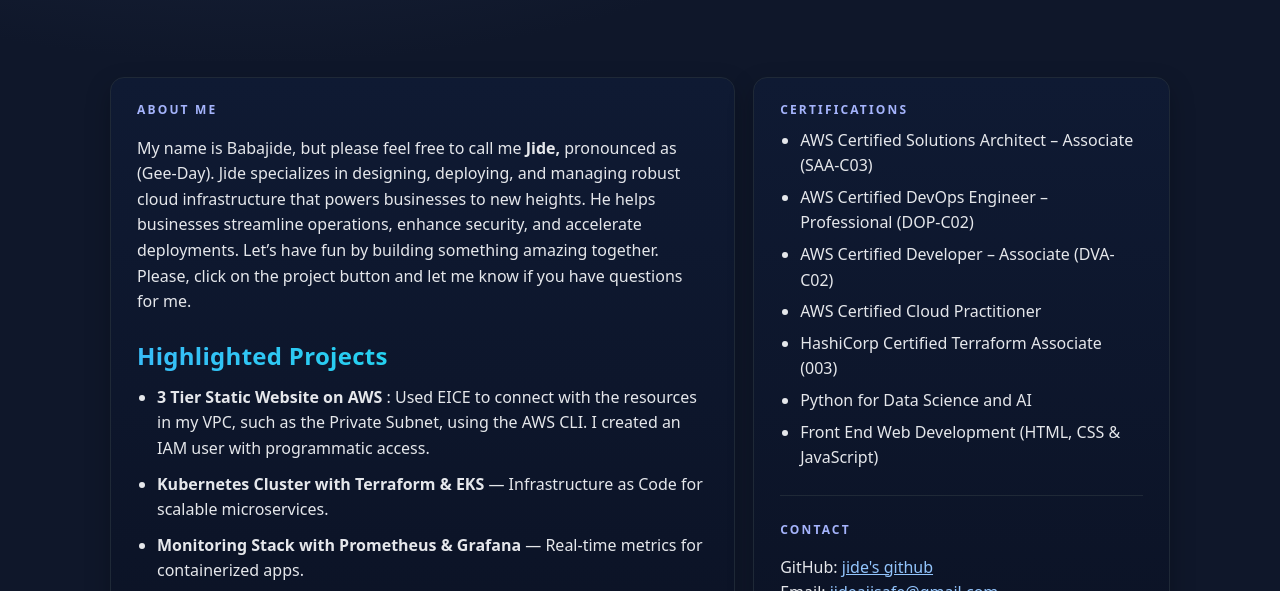
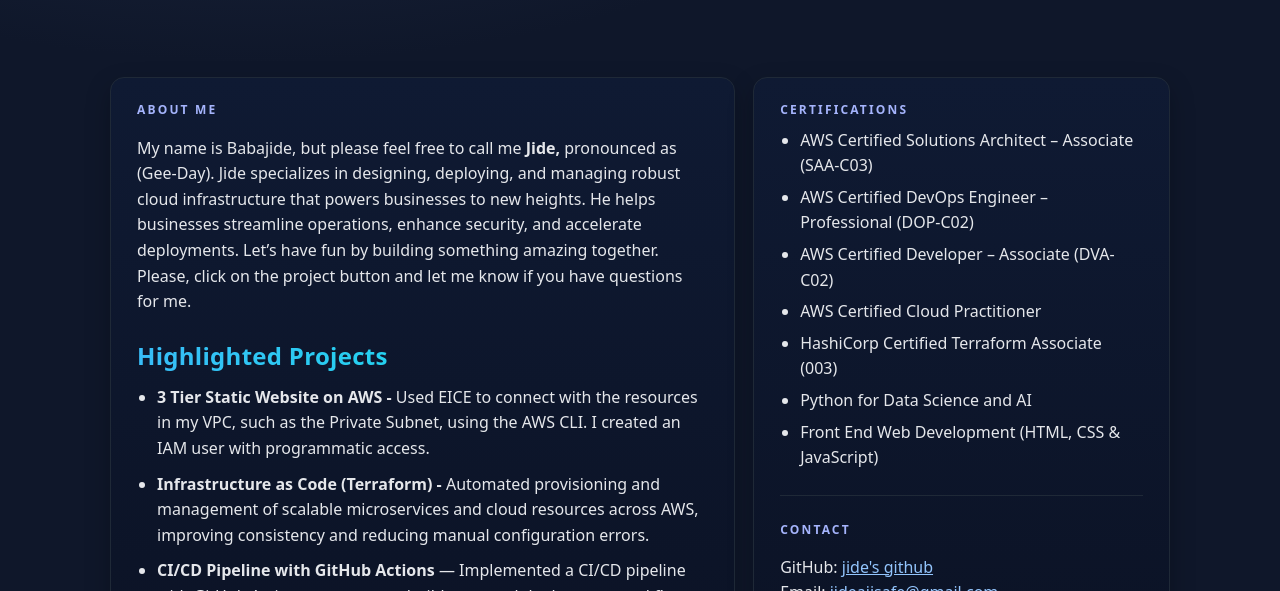
Before and after one commit to bojide/bojide.github.io, a plain HTML site: page index.html in a window 1280 px wide. Shown: the part 202-793 px from the top of the page. Drawn offline with Linux system fonts and the light colour scheme.

Commit message:
Add files via upload

```diff
--- a/index.html
+++ b/index.html
@@ -39,9 +39,13 @@
       <div class="section">
         <h2 class="h-accent" style="font-size:24px">Highlighted Projects</h2>
         <ul>
-          <li><strong>3 Tier Static Website on AWS </strong>: Used EICE to connect with the resources in my VPC, such as the Private Subnet, using the AWS CLI. I created an IAM user with programmatic access.</li>
-          <li><strong>Kubernetes Cluster with Terraform & EKS</strong> — Infrastructure as Code for scalable microservices.</li>
-          <li><strong>Monitoring Stack with Prometheus & Grafana</strong> — Real-time metrics for containerized apps.</li>
+          <li><strong>3 Tier Static Website on AWS - </strong>Used EICE to connect with the resources in my VPC,
+            such as the Private Subnet, using the AWS CLI.
+            I created an IAM user with programmatic access.</li>
+          <li><strong>Infrastructure as Code (Terraform) - </strong> Automated provisioning and management of
+            scalable microservices and cloud resources across AWS, improving consistency and reducing manual
+            configuration errors.</li>
+          <li><strong>CI/CD Pipeline with GitHub Actions</strong> — Implemented a CI/CD pipeline with GitHub Actions to automate build, test, and deployment workflows, improving release speed and reliability..</li>
         </ul>
         <p style="margin-top:10px"><a href="about.html" class="badge">See the entire projects →</a></p>
       </div>
```
Also changed, not shown: about.html (+4 -6 lines).
